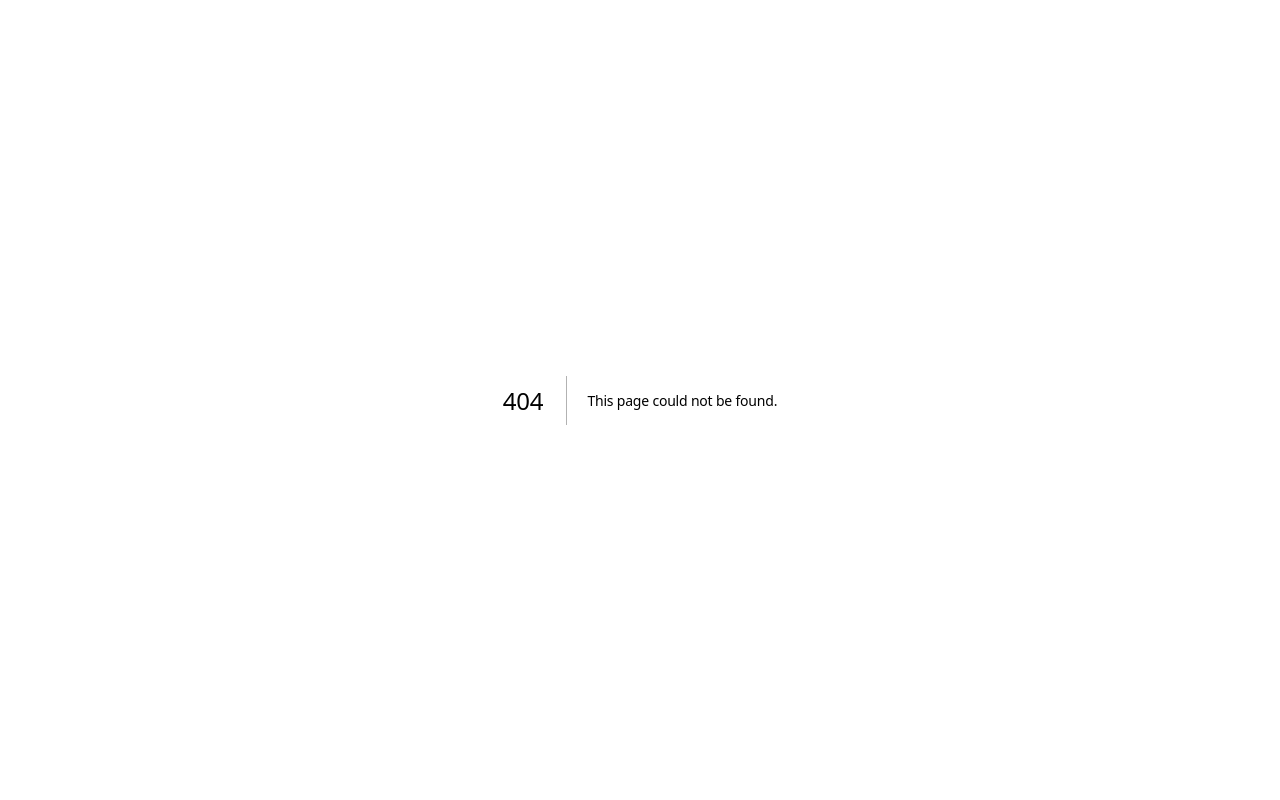
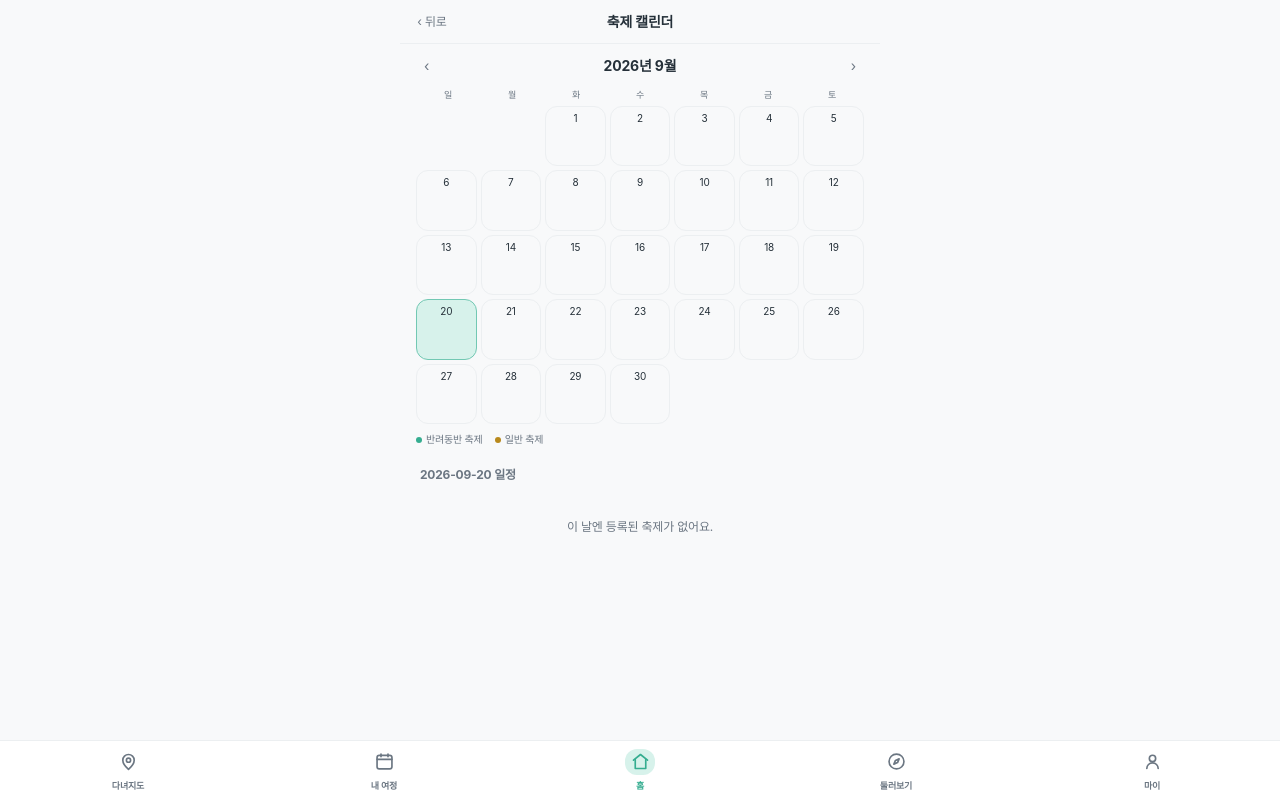
Before and after one commit to seolkimleeseon/daejourneyu, a Next.js app in the folder frontend/: page /home/festival in a window 1280 px wide. Before the commit this address had no page. Built offline with nearby package versions, Linux system fonts and the light colour scheme; a web font is replaced by a local one.

Commit message:
feat: 축제 캘린더 + 외부 링크 아이콘

```diff
--- /dev/null
+++ b/frontend/app/(shell)/home/festival/page.tsx
@@ -0,0 +1,149 @@
+"use client";
+
+import { useMemo, useState } from "react";
+import { TopBar } from "@/components/shell/TopBar";
+import { Card } from "@/components/ui/Card";
+import { Tag } from "@/components/ui/Tag";
+import { FestivalLinks } from "@/components/home/FestivalLinks";
+import { mockFestivals } from "@/mocks";
+import { cn } from "@/lib/cn";
+
+const WEEKDAYS = ["일", "월", "화", "수", "목", "금", "토"];
+
+function pad2(n: number) {
+  return n < 10 ? `0${n}` : `${n}`;
+}
+
+function toYmd(year: number, month0: number, day: number) {
+  return `${year}-${pad2(month0 + 1)}-${pad2(day)}`;
+}
+
+export default function HomeFestivalPage() {
+  const today = new Date();
+  const [year, setYear] = useState(today.getFullYear());
+  const [month0, setMonth0] = useState(today.getMonth());
+  const [selectedDate, setSelectedDate] = useState(toYmd(today.getFullYear(), today.getMonth(), today.getDate()));
+
+  const cells = useMemo(() => {
+    const firstWeekday = new Date(year, month0, 1).getDay();
+    const daysInMonth = new Date(year, month0 + 1, 0).getDate();
+    const list: Array<{ day: number; date: string } | null> = [];
+    for (let i = 0; i < firstWeekday; i++) list.push(null);
+    for (let day = 1; day <= daysInMonth; day++) list.push({ day, date: toYmd(year, month0, day) });
+    return list;
+  }, [year, month0]);
+
+  const changeMonth = (delta: number) => {
+    let nextMonth = month0 + delta;
+    let nextYear = year;
+    if (nextMonth < 0) {
+      nextMonth = 11;
+      nextYear -= 1;
+    } else if (nextMonth > 11) {
+      nextMonth = 0;
+      nextYear += 1;
+    }
+    setMonth0(nextMonth);
+    setYear(nextYear);
+  };
+
+  const todayYmd = toYmd(today.getFullYear(), today.getMonth(), today.getDate());
+  const selectedFestivals = mockFestivals.filter((f) => f.date === selectedDate);
+
+  return (
+    <>
+      <TopBar title="축제 캘린더" showBack />
+      <div className="px-4 pb-6 pt-3">
+        <div className="mb-2 flex items-center justify-between">
+          <button type="button" onClick={() => changeMonth(-1)} className="px-2 text-sm text-ink-muted">
+            ‹
+          </button>
+          <span className="text-sm font-bold text-ink">
+            {year}년 {month0 + 1}월
+          </span>
+          <button type="button" onClick={() => changeMonth(1)} className="px-2 text-sm text-ink-muted">
+            ›
+          </button>
+        </div>
+
+        <div className="grid grid-cols-7">
+          {WEEKDAYS.map((d) => (
+            <div key={d} className="py-1 text-center text-[9px] text-ink-muted">
+              {d}
+            </div>
+          ))}
+        </div>
+
+        <div className="grid grid-cols-7 gap-1">
+          {cells.map((cell, i) => {
+            if (!cell) return <div key={`empty-${i}`} />;
+            const dayFestivals = mockFestivals.filter((f) => f.date === cell.date);
+            const hasPetFriendly = dayFestivals.some((f) => f.petFriendly);
+            const hasOther = dayFestivals.some((f) => !f.petFriendly);
+            const isToday = cell.date === todayYmd;
+            const isSelected = cell.date === selectedDate;
+            return (
+              <button
+                key={cell.date}
+                type="button"
+                onClick={() => setSelectedDate(cell.date)}
+                className={cn(
+                  "flex aspect-square flex-col items-center justify-start gap-1 rounded-lg border border-line pt-1 text-[10px] text-ink",
+                  isSelected && "border-brand-400 bg-brand-100",
+                  isToday && !isSelected && "border-brand"
+                )}
+              >
+                <span>{cell.day}</span>
+                {hasPetFriendly || hasOther ? (
+                  <span className="flex gap-0.5">
+                    {hasPetFriendly ? <span className="h-1 w-1 rounded-full bg-brand" /> : null}
+                    {hasOther ? <span className="h-1 w-1 rounded-full bg-accent-amber" /> : null}
+                  </span>
+                ) : null}
+              </button>
+            );
+          })}
+        </div>
+
+        <div className="mt-2 flex gap-3 text-[10px] text-ink-muted">
+          <span className="flex items-center gap-1">
+            <span className="h-1.5 w-1.5 rounded-full bg-brand" /> 반려동반 축제
+          </span>
+          <span className="flex items-center gap-1">
+            <span className="h-1.5 w-1.5 rounded-full bg-accent-amber" /> 일반 축제
+          </span>
+        </div>
+
+        <div className="mb-1 mt-5 px-1 text-xs font-bold text-ink-muted">{selectedDate} 일정</div>
+        {selectedFestivals.length === 0 ? (
+          <div className="py-8 text-center text-xs text-ink-muted">이 날엔 등록된 축제가 없어요.</div>
+        ) : (
+          <div className="flex flex-col gap-2.5">
+            {selectedFestivals.map((festival) => (
+              <Card key={festival.id} className="cursor-default">
+                <div className="flex items-center justify-between">
+                  <span className="text-sm font-bold text-ink">{festival.title}</span>
+                  <Tag
+                    tone={festival.petFriendly ? "brand" : "neutral"}
+                    className="cursor-default px-2 py-1 text-[10px]"
+                  >
+                    {festival.petFriendly ? "동반 가능" : "동반 불가"}
+                  </Tag>
+                </div>
+                <div className="mt-1 flex items-center justify-between gap-2">
+                  <span className="text-[11px] text-ink-muted">
+                    {festival.place} · {festival.time}
+                  </span>
+                  <FestivalLinks festival={festival} />
+                </div>
+                {festival.condition ? (
+                  <div className="mt-1 text-[11px] text-ink-muted">{festival.condition}</div>
+                ) : null}
+              </Card>
+            ))}
+          </div>
+        )}
+      </div>
+    </>
+  );
+}
--- /dev/null
+++ b/frontend/src/components/home/FestivalLinks.tsx
@@ -0,0 +1,45 @@
+"use client";
+
+import type { FestivalEvent } from "@/types";
+import { cn } from "@/lib/cn";
+
+interface FestivalLinksProps {
+  festival: Pick<FestivalEvent, "webUrl" | "instagramUrl">;
+  className?: string;
+}
+
+/**
+ * 축제 카드의 외부 링크(인스타그램/블로그·홈페이지) 아이콘 버튼.
+ * 브리핑·축제 캘린더에서 공용으로 쓴다. 카드 자체가 클릭 가능한 경우(장소 이동)와 겹치지
+ * 않도록 클릭 전파를 막는다.
+ */
+export function FestivalLinks({ festival, className }: FestivalLinksProps) {
+  if (!festival.instagramUrl && !festival.webUrl) return null;
+
+  return (
+    <div className={cn("flex shrink-0 items-center gap-1.5", className)} onClick={(e) => e.stopPropagation()}>
+      {festival.instagramUrl ? (
+        <a
+          href={festival.instagramUrl}
+          target="_blank"
+          rel="noreferrer"
+          aria-label="인스타그램에서 보기"
+          className="flex h-6 w-6 items-center justify-center rounded-full bg-surface text-[11px] text-ink-muted"
+        >
+          📷
+        </a>
+      ) : null}
+      {festival.webUrl ? (
+        <a
+          href={festival.webUrl}
+          target="_blank"
+          rel="noreferrer"
+          aria-label="블로그·홈페이지에서 보기"
+          className="flex h-6 w-6 items-center justify-center rounded-full bg-surface text-[11px] text-ink-muted"
+        >
+          🔗
+        </a>
+      ) : null}
+    </div>
+  );
+}
--- a/frontend/src/mocks/festivals.ts
+++ b/frontend/src/mocks/festivals.ts
@@ -9,6 +9,8 @@ export const mockFestivals: FestivalEvent[] = [
     time: "10:00~17:00",
     petFriendly: true,
     condition: "전 견종 동반 가능",
+    instagramUrl: "https://www.instagram.com/daejourneyu",
+    webUrl: "https://blog.naver.com/daejourneyu",
   },
   {
     id: "festival-2",
@@ -17,5 +19,6 @@ export const mockFestivals: FestivalEvent[] = [
     place: "대전역 일원",
     time: "10:00~20:00",
     petFriendly: false,
+    webUrl: "https://blog.naver.com/daejourneyu",
   },
 ];
```
